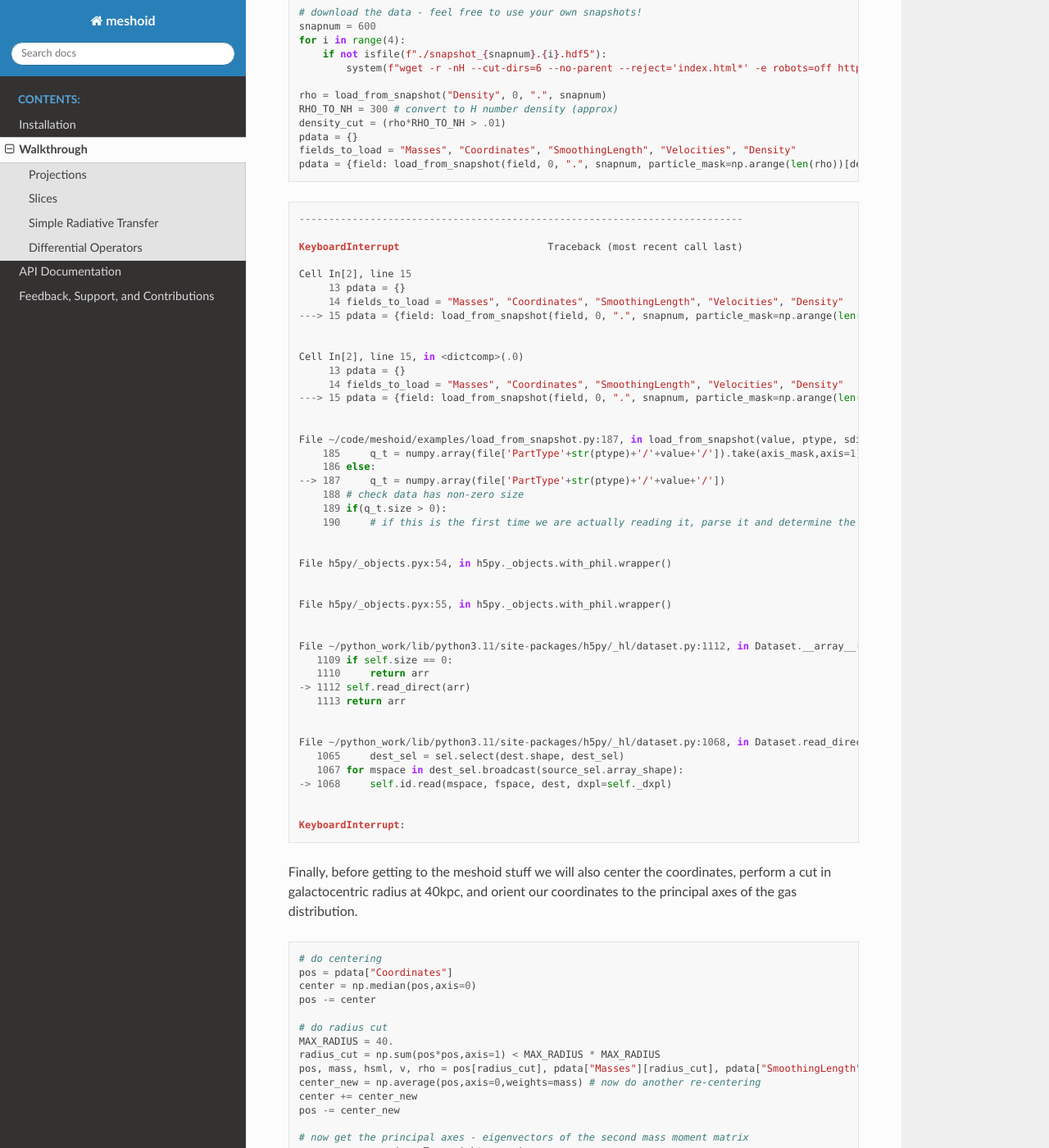
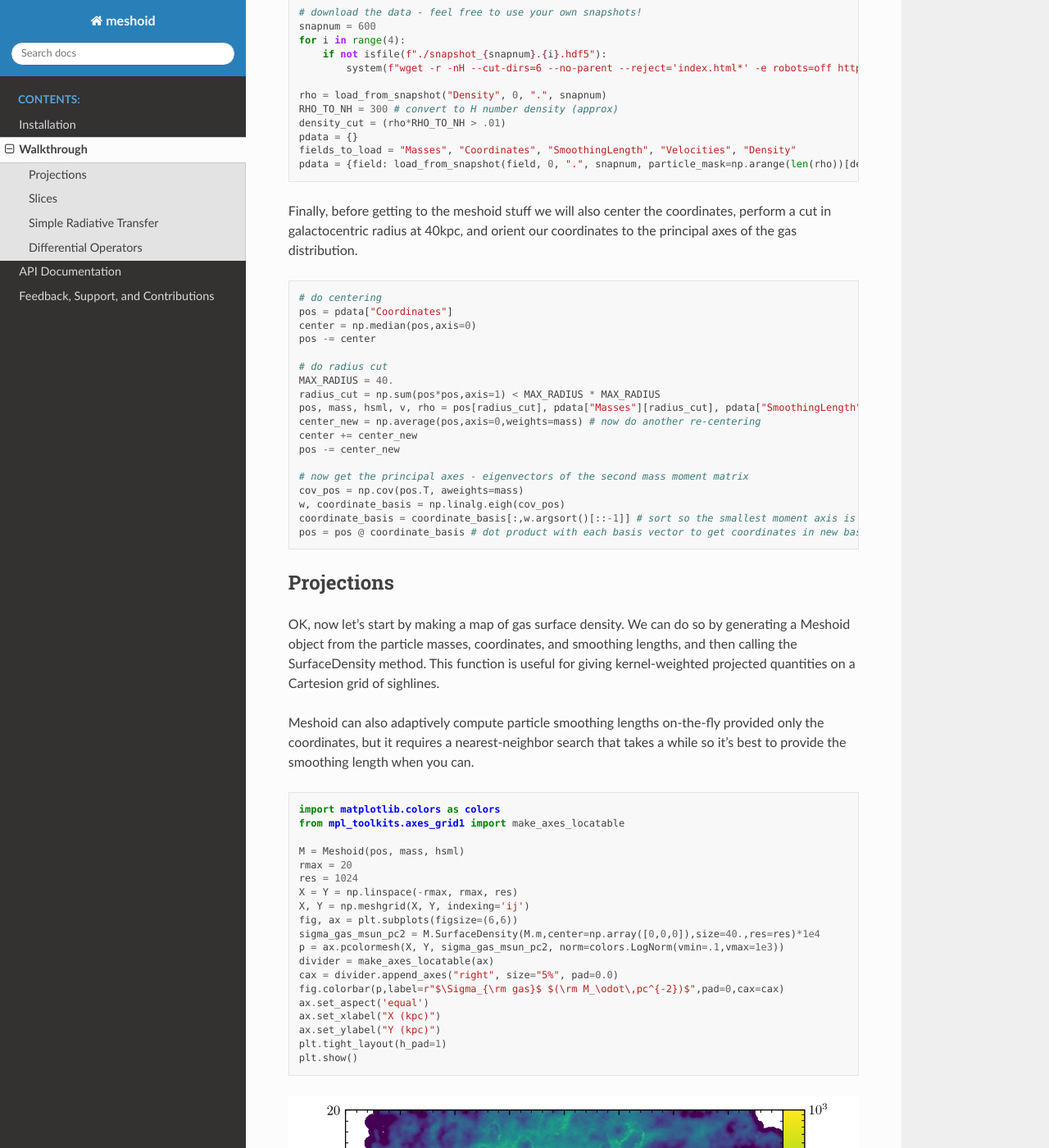
Before and after one commit to mikegrudic/meshoid, a Sphinx documentation site: the page built from docs/source/Walkthrough.rst, in a window 1280 px wide and 1400 px high, scrolled down 477 px. Shown: the whole window at 82% size. Built offline with Sphinx 7.4.7 and the Read the Docs theme 3.1.0, drawn with Linux system fonts in a browser that asks for light colours.

Commit message:
small tweaks to walkthrough

```diff
--- a/docs/source/Walkthrough.rst
+++ b/docs/source/Walkthrough.rst
@@ -32,57 +32,6 @@ density cut at n_H ~ .1 cm^-3 to narrow it down to just the ISM.
     pdata = {}
     fields_to_load = "Masses", "Coordinates", "SmoothingLength", "Velocities", "Density"
     pdata = {field: load_from_snapshot(field, 0, ".", snapnum, particle_mask=np.arange(len(rho))[density_cut]) for field in fields_to_load}
-
-
-::
-
-
-    ---------------------------------------------------------------------------
-
-    KeyboardInterrupt                         Traceback (most recent call last)
-
-    Cell In[2], line 15
-         13 pdata = {}
-         14 fields_to_load = "Masses", "Coordinates", "SmoothingLength", "Velocities", "Density"
-    ---> 15 pdata = {field: load_from_snapshot(field, 0, ".", snapnum, particle_mask=np.arange(len(rho))[density_cut]) for field in fields_to_load}
-
-
-    Cell In[2], line 15, in <dictcomp>(.0)
-         13 pdata = {}
-         14 fields_to_load = "Masses", "Coordinates", "SmoothingLength", "Velocities", "Density"
-    ---> 15 pdata = {field: load_from_snapshot(field, 0, ".", snapnum, particle_mask=np.arange(len(rho))[density_cut]) for field in fields_to_load}
-
-
-    File ~/code/meshoid/examples/load_from_snapshot.py:187, in load_from_snapshot(value, ptype, sdir, snum, particle_mask, axis_mask, units_to_physical, four_char, snapshot_name, snapdir_name, extension)
-        185     q_t = numpy.array(file['PartType'+str(ptype)+'/'+value+'/']).take(axis_mask,axis=1)
-        186 else:
-    --> 187     q_t = numpy.array(file['PartType'+str(ptype)+'/'+value+'/'])
-        188 # check data has non-zero size
-        189 if(q_t.size > 0):
-        190     # if this is the first time we are actually reading it, parse it and determine the shape of the vector, to build the data container
-
-
-    File h5py/_objects.pyx:54, in h5py._objects.with_phil.wrapper()
-
-
-    File h5py/_objects.pyx:55, in h5py._objects.with_phil.wrapper()
-
-
-    File ~/python_work/lib/python3.11/site-packages/h5py/_hl/dataset.py:1112, in Dataset.__array__(self, dtype, copy)
-       1109 if self.size == 0:
-       1110     return arr
-    -> 1112 self.read_direct(arr)
-       1113 return arr
-
-
-    File ~/python_work/lib/python3.11/site-packages/h5py/_hl/dataset.py:1068, in Dataset.read_direct(self, dest, source_sel, dest_sel)
-       1065     dest_sel = sel.select(dest.shape, dest_sel)
-       1067 for mspace in dest_sel.broadcast(source_sel.array_shape):
-    -> 1068     self.id.read(mspace, fspace, dest, dxpl=self._dxpl)
-
-
-    KeyboardInterrupt:
-
 
 Finally, before getting to the meshoid stuff we will also center the
 coordinates, perform a cut in galactocentric radius at 40kpc, and orient
```
Also changed, not shown: README.md (+249 -0 lines), 1 other file.
